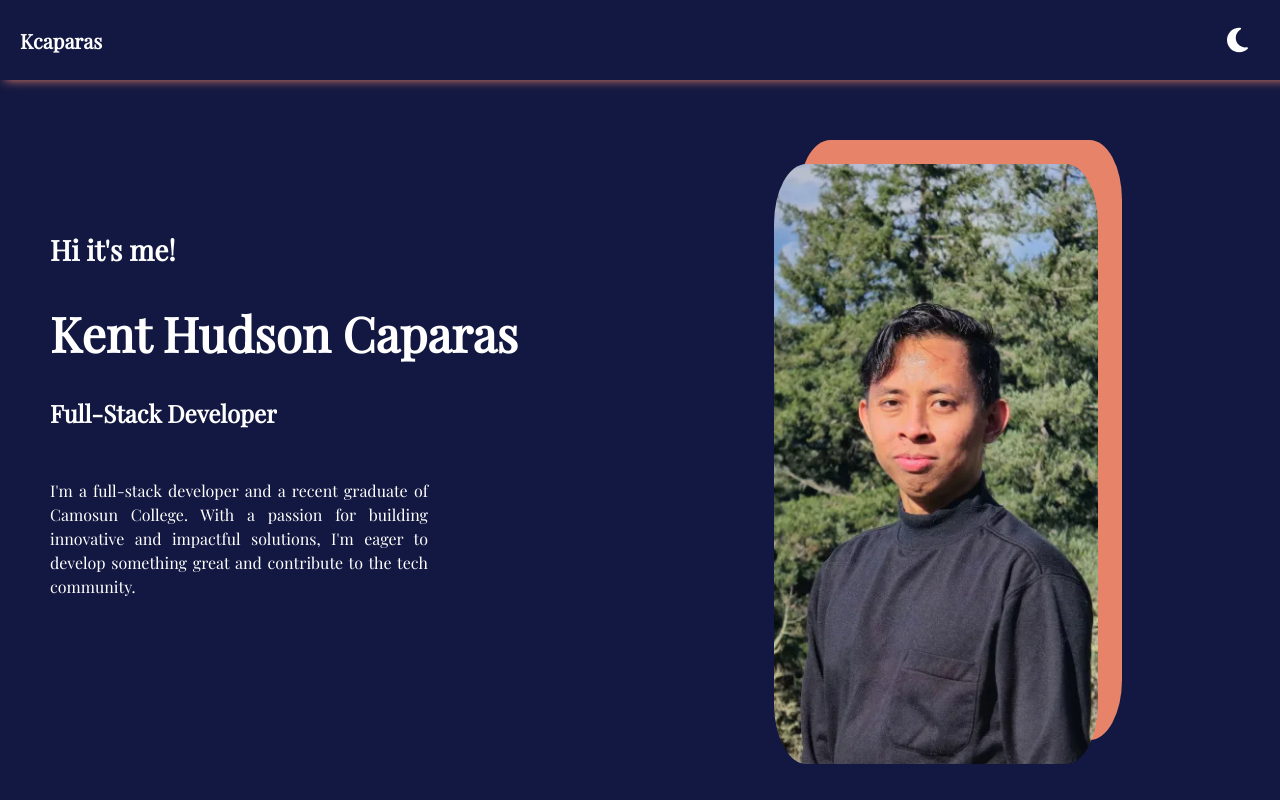
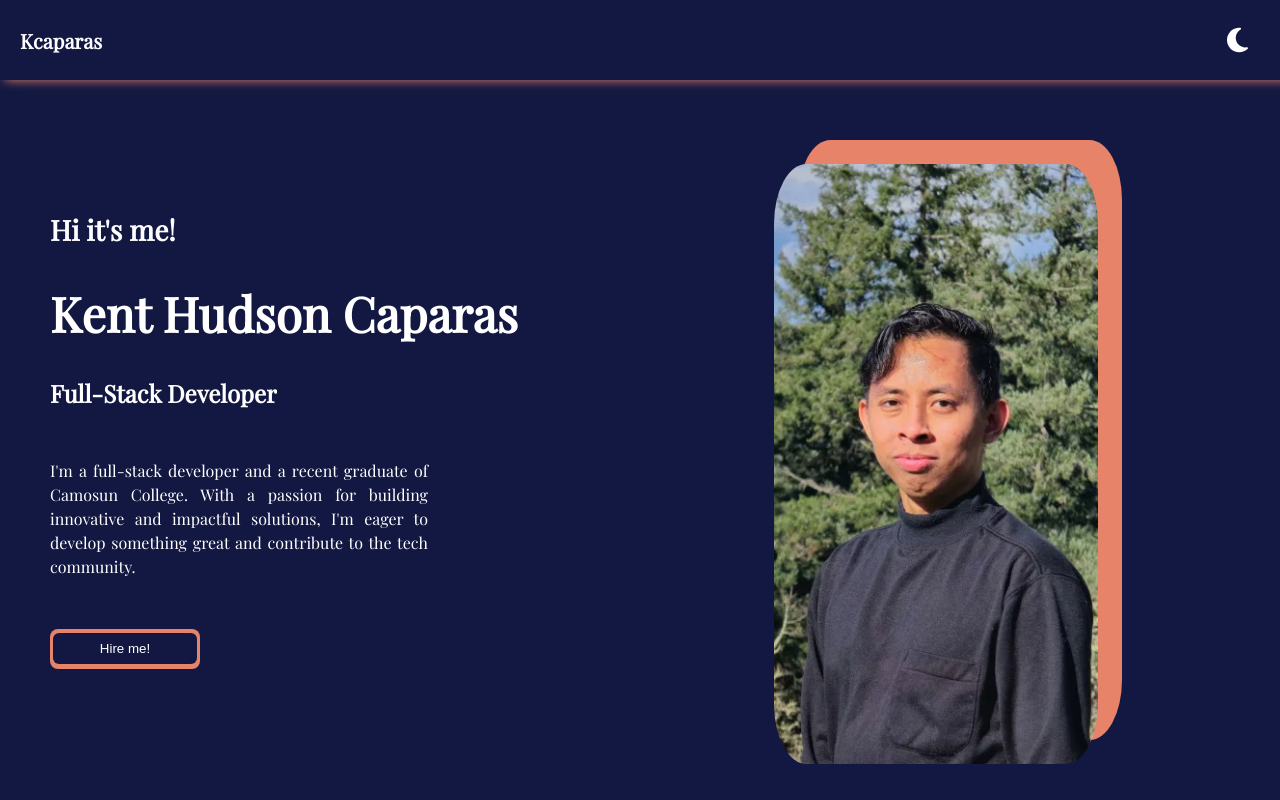
Before and after one commit to kcaparas1630/Portfolio, a React (Vite) app in the folder kcaparas-portfolio/: page / in a window 1280 px wide. Built offline with nearby package versions, Linux system fonts and the light colour scheme.

Commit message:
added button

```diff
--- a/kcaparas-portfolio/src/Commons/Banner.tsx
+++ b/kcaparas-portfolio/src/Commons/Banner.tsx
@@ -11,7 +11,9 @@ import {
   RightView,
   TopDiv,
   BottomDiv,
+  ButtonContainer,
 } from './Styled-Commons/Banner';
+import Button from './Button';
 
 interface BannerProps {
   isDarkMode: boolean;
@@ -45,9 +47,21 @@ const Banner: FC<BannerProps> = ({ isDarkMode }) => (
       >
         <StyledSummary isDarkMode={isDarkMode}>
           I&apos;m a full-stack developer and a recent graduate of Camosun College. With a passion
-          for building innovative and impactful solutions, I&apos;m eager to develop something
-          great and contribute to the tech community.
+          for building innovative and impactful solutions, I&apos;m eager to develop something great
+          and contribute to the tech community.
         </StyledSummary>
+      </BoxReveal>
+      <BoxReveal
+        boxColor="#e68369"
+        duration={0.5}
+      >
+        <ButtonContainer>
+          <Button
+            type="button"
+            text="Hire me!"
+            isDarkMode={isDarkMode}
+          />
+        </ButtonContainer>
       </BoxReveal>
     </LeftView>
     <RightView>
--- /dev/null
+++ b/kcaparas-portfolio/src/Commons/Button.tsx
@@ -0,0 +1,16 @@
+import { FC } from 'react';
+import { OuterButton, InnerButton, GradientBackground } from './Styled-Commons/Button';
+
+interface ButtonType {
+  text: string;
+  type: 'button' | 'submit' | 'reset';
+  isDarkMode: boolean;
+}
+const Button: FC<ButtonType> = ({ text, type = 'button', isDarkMode }) => (
+  <OuterButton type={type}>
+    <GradientBackground />
+    <InnerButton isDarkMode={isDarkMode}>{text}</InnerButton>
+  </OuterButton>
+);
+
+export default Button;
--- a/kcaparas-portfolio/src/Commons/Styled-Commons/Banner.ts
+++ b/kcaparas-portfolio/src/Commons/Styled-Commons/Banner.ts
@@ -129,6 +129,17 @@ const TopDiv = styled.div`
   }
 `;
 
+const ButtonContainer = styled.div`
+  display: flex;
+  flex-direction: column;
+  width: 90vw;
+  gap: 20px;
+
+  @media (min-width: 768px) {
+    flex-direction: row;
+    width: 100%;
+  }
+`;
 export {
   BannerView,
   LeftView,
@@ -139,4 +150,5 @@ export {
   RightView,
   BottomDiv,
   TopDiv,
+  ButtonContainer,
 };
--- a/kcaparas-portfolio/src/Commons/Styled-Commons/Button.ts
+++ b/kcaparas-portfolio/src/Commons/Styled-Commons/Button.ts
@@ -1,15 +1,41 @@
 import styled from '@emotion/styled';
 
-const Button = styled.button`
-  padding: 32px;
-  background-color: hotpink;
-  font-size: 24px;
-  border-radius: 4px;
-  color: black;
-  font-weight: bold;
+type StyledButtonProps = {
+  isDarkMode?: boolean;
+}
+const OuterButton = styled.button`
+  position: relative;
+  padding: 3px;
+  border: none;
+  background: none;
+  cursor: pointer;
+  width: 150px;
+  height: 40px;
+`;
+
+const GradientBackground = styled.div`
+  position: absolute;
+  inset: 0;
+  background: #e68369;
+  border-radius: 8px;
+  z-index: 1;
+`;
+
+const InnerButton = styled.div<StyledButtonProps>`
+  position: relative;
+  padding: 8px 16px;
+  background-color: ${(props) => (props.isDarkMode ? '#131842' : '#fbf6e2')};
+  color: ${(props) => (props.isDarkMode ? 'white' : 'black')};
+  border-radius: 6px;
+  z-index: 2;
+  transition: background-color 0.2s ease, border 0.2s ease;
+  text-align: center;
+  cursor: pointer;
+
   &:hover {
-    color: white;
+    background-color: transparent;
+    border: 2px solid transparent;
   }
 `;
 
-export default Button;
+export { OuterButton, InnerButton, GradientBackground };
```
Also changed, not shown: 2 other files (tests, documents, lock files or other folders).
